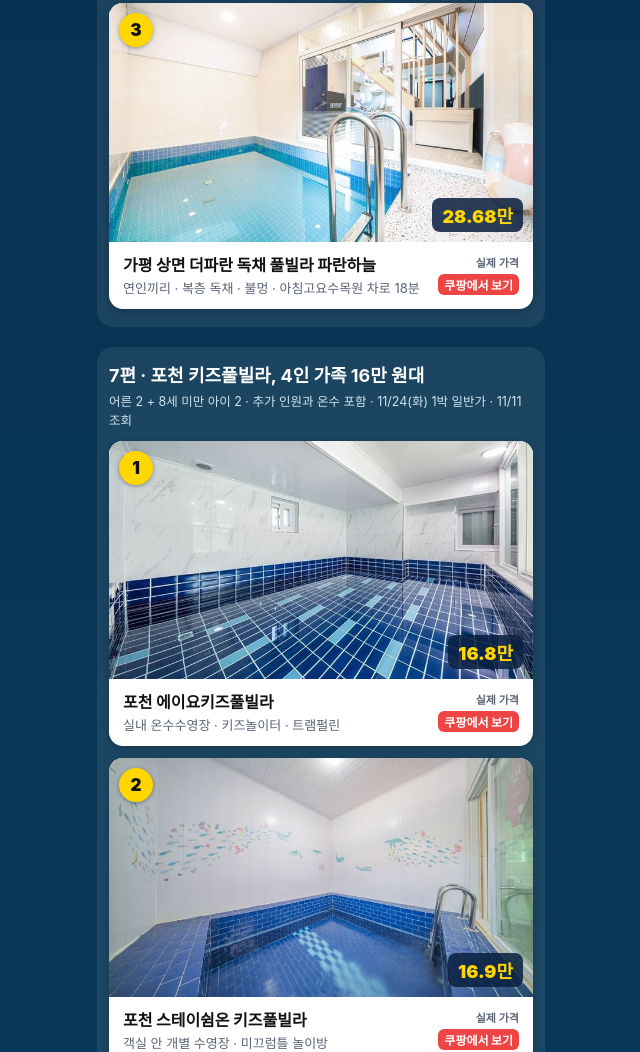
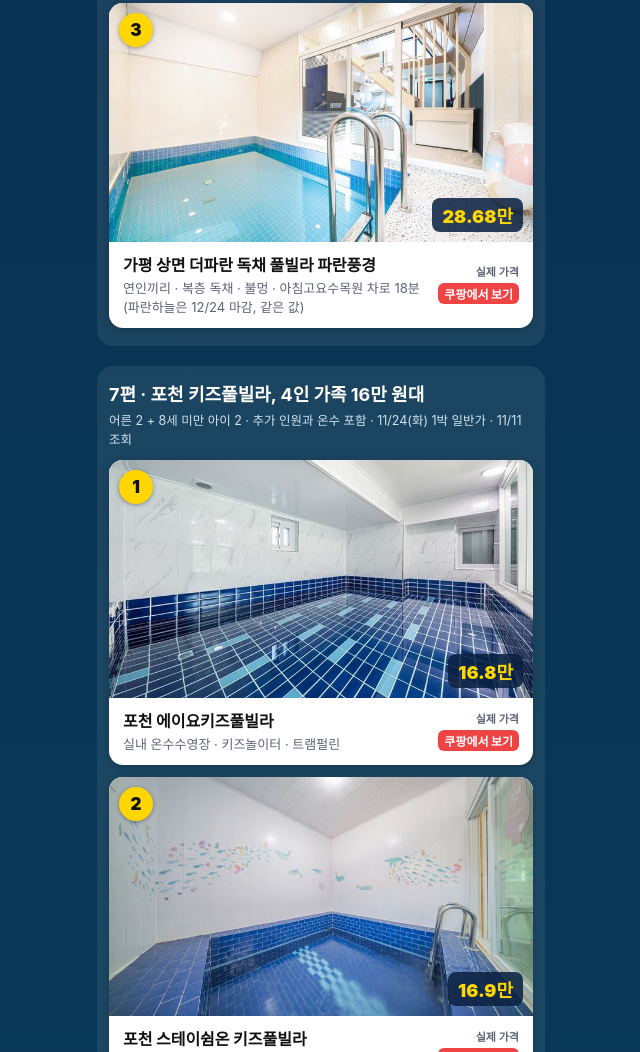
Before and after one commit to pasitongtong/huckance-pick, a plain HTML site: page index.html in a window 1280 px wide. Shown: the part 3124-4176 px from the top of the page, without its empty margins (319-959 px from the left). Drawn offline with Linux system fonts and the light colour scheme.

Commit message:
8편 더파란: 12/24 마감된 파란하늘 → 같은 값 파란풍경
Co-Authored-By: Claude Opus 5.5 <noreply@anthropic.com>

```diff
--- a/index.html
+++ b/index.html
@@ -76,7 +76,7 @@ const EPISODES = [
     items: [
       { name: "가평 똥강아지 키즈 독채 풀빌라 아기고래", why: "아이랑 · 객실 안 개별 수영장 32~34도", price: "19.87만", url: "https://link.coupang.com/a/iBWGT5TP5g", img: "img/xmas_ddong.jpg" },
       { name: "가평 청평 호명나루165 401호", why: "여럿이 · 실내 수영장 미온수 무료 · 2인 조식 포함", price: "25.9만", url: "https://link.coupang.com/a/iBWH8YStMa", img: "img/xmas_homyeong.jpg" },
-      { name: "가평 상면 더파란 독채 풀빌라 파란하늘", why: "연인끼리 · 복층 독채 · 불멍 · 아침고요수목원 차로 18분", price: "28.68만", url: "https://link.coupang.com/a/iBWHwM1vsy", img: "img/xmas_paran.jpg" },
+      { name: "가평 상면 더파란 독채 풀빌라 파란풍경", why: "연인끼리 · 복층 독채 · 불멍 · 아침고요수목원 차로 18분 (파란하늘은 12/24 마감, 같은 값)", price: "28.68만", url: "https://link.coupang.com/a/iBWHwM1vsy", img: "img/xmas_paran.jpg" },
     ] },
   { title: "7편 · 포천 키즈풀빌라, 4인 가족 16만 원대", basis: "어른 2 + 8세 미만 아이 2 · 추가 인원과 온수 포함 · 11/24(화) 1박 일반가 · 11/11 조회",
     items: [
```
